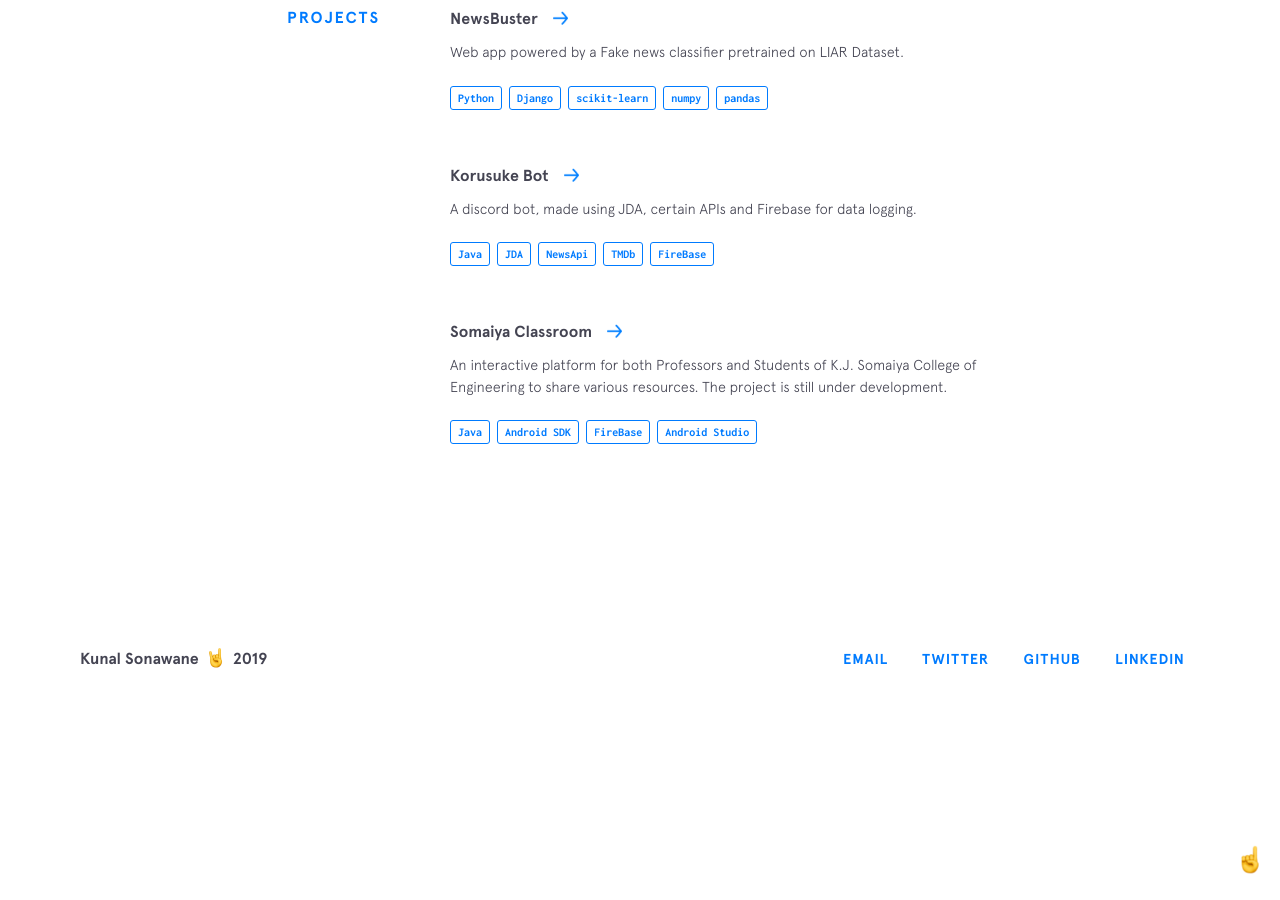
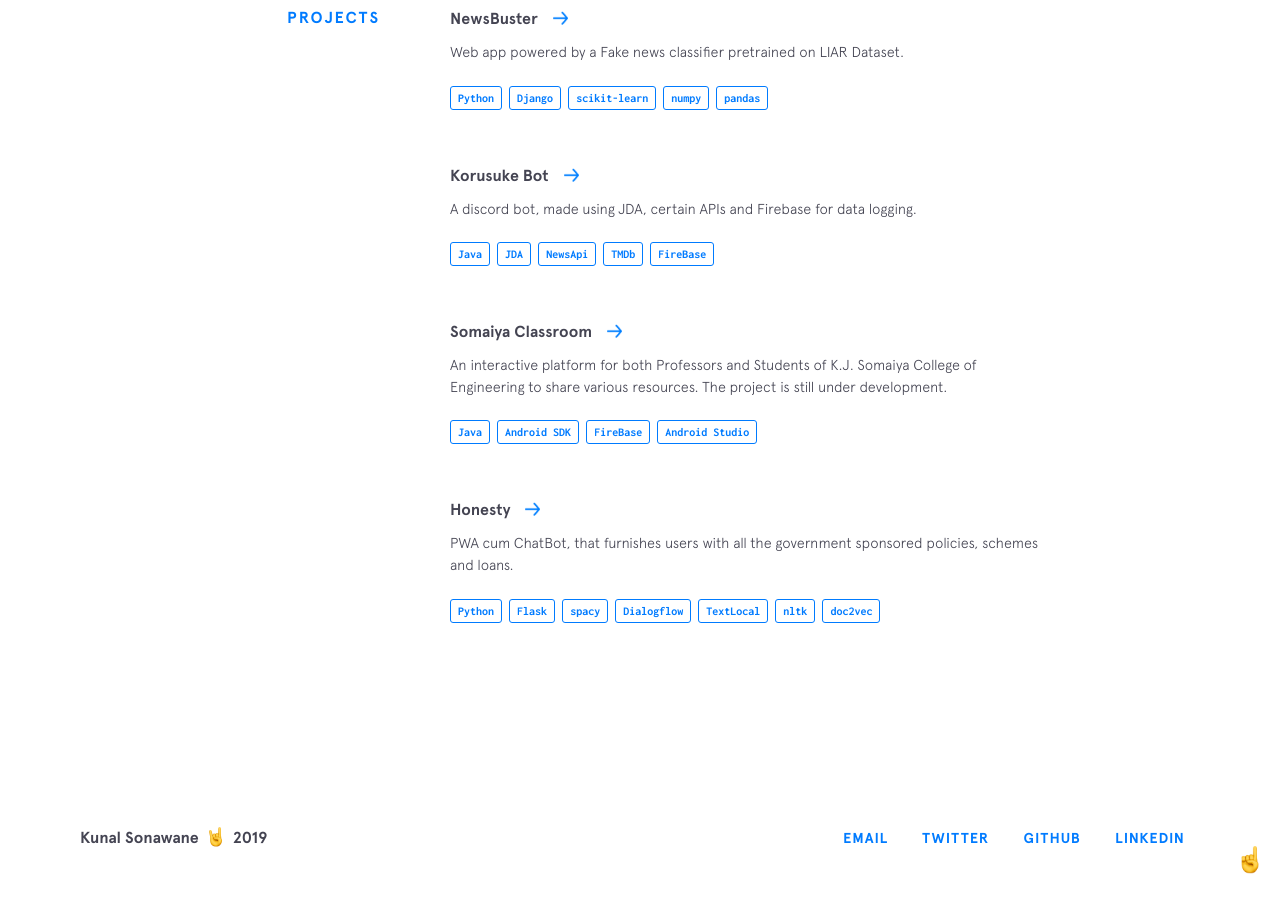
Before and after one commit to 2knal/2knal.github.io, a Jekyll site: the page built from index.html, in a window 1280 px wide and 900 px high, scrolled down 2168 px. Built offline with Jekyll 4.4.1, drawn with Linux system fonts in a browser that asks for light colours; nearby versions of some CDN libraries; before the commit the page ends 2889 px from its top, so only the background shows below that.

Commit message:
Updated Resume and added SIH Project

```diff
--- a/_data/other-projects.yml
+++ b/_data/other-projects.yml
@@ -29,3 +29,16 @@
     - thing: Android SDK
     - thing: FireBase
     - thing: Android Studio
+
+- name: Honesty
+  url: https://github.com/2knal/Honesty
+  code: https://github.com/2knal/Honesty
+  description: PWA cum ChatBot, that furnishes users with all the government sponsored policies, schemes and loans.
+  used:
+    - thing: Python
+    - thing: Flask
+    - thing: spacy
+    - thing: Dialogflow
+    - thing: TextLocal
+    - thing: nltk
+    - thing: doc2vec
--- a/_includes/experience.html
+++ b/_includes/experience.html
@@ -15,6 +15,6 @@
       {% endfor %}
     </div>
 
-    <a href="https://drive.google.com/file/d/16u_RbiCZjSyh9_EL-zUFCSLe7jYUHac-/view?usp=sharing" target="_blank" class="arrow-link">View My Resume</a>
+    <a href="https://drive.google.com/file/d/1enduRoAEwV_ZfHkiY4QgB-5gR-8gvGKQ/view?usp=sharing" target="_blank" class="arrow-link">View My Resume</a>
   </div>
 </section>
```
